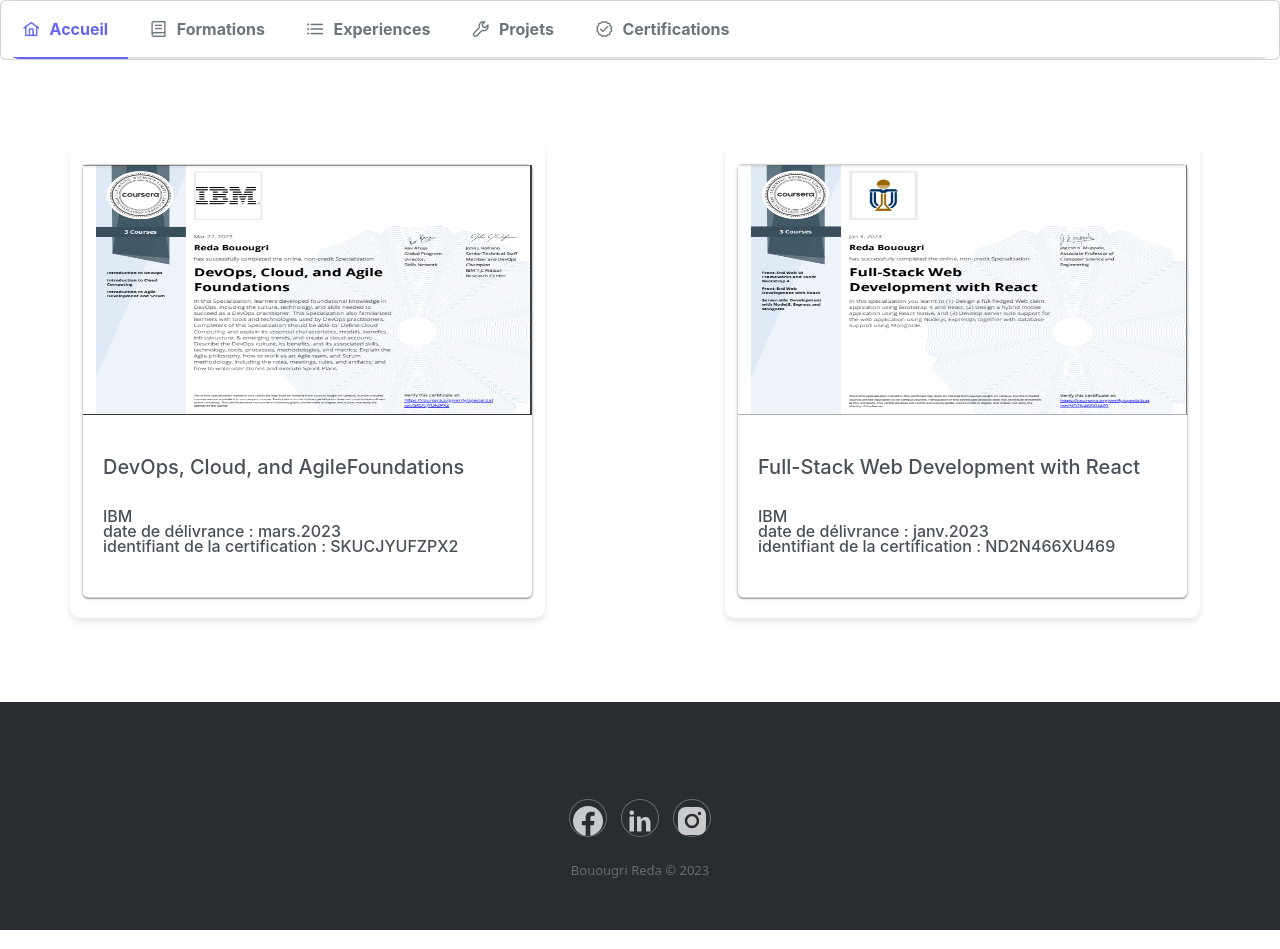
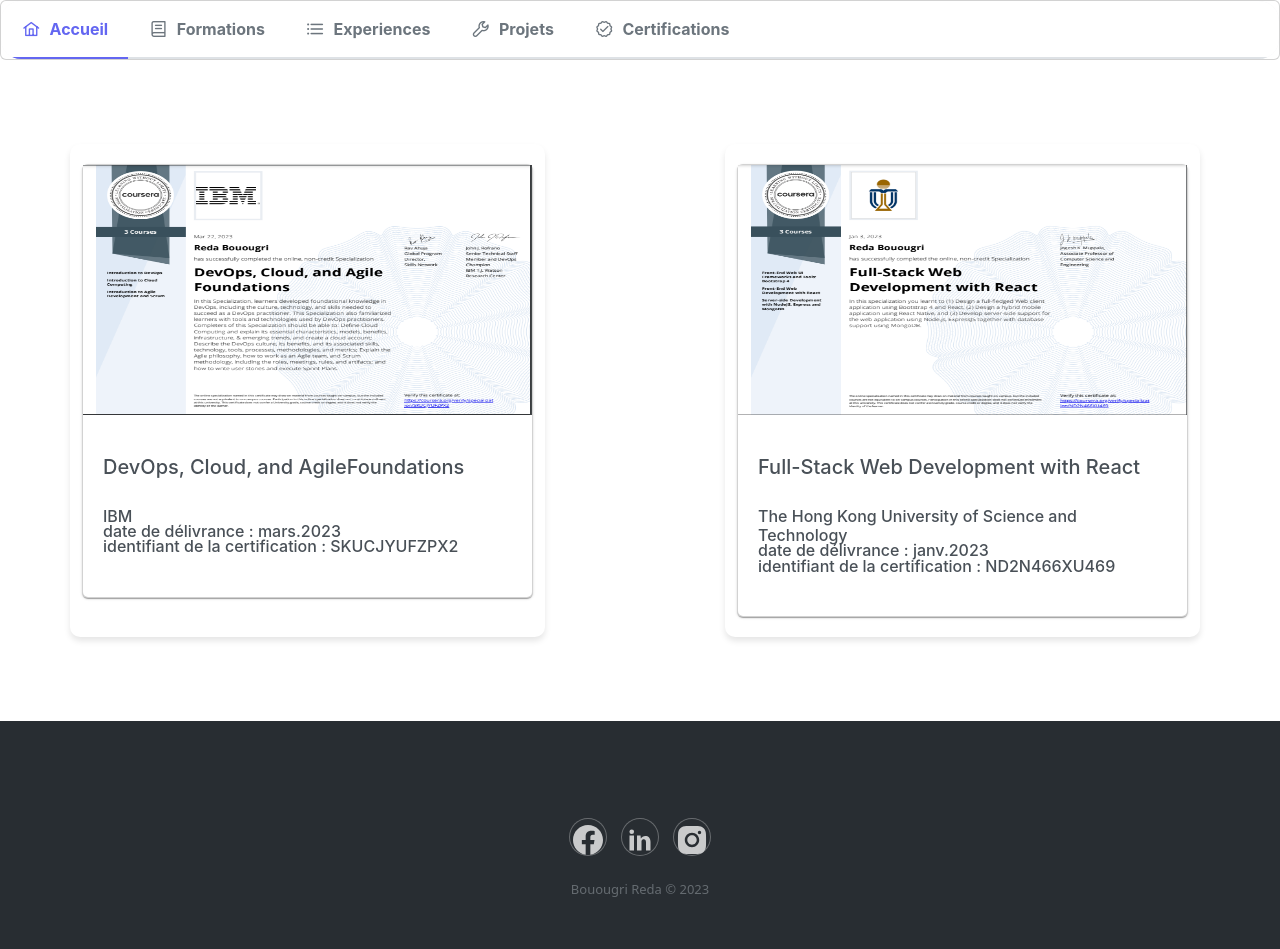
Before and after one commit to RedaBouougri/portfolio, a React (Create React App) app: page /Certification in a window 1280 px wide. Built offline with nearby package versions, Linux system fonts and the light colour scheme.

Commit message:
Update Certification.js

```diff
--- a/src/components/Certification.js
+++ b/src/components/Certification.js
@@ -46,7 +46,7 @@
         <br/>
         <div className='project-school card-subtitle h6' style={{textAlign:"left"}}>
 
-IBM
+        The Hong Kong University of Science and Technology
 
         </div>
         <div className='project-school card-subtitle h6' style={{textAlign:"left"}}>
```
